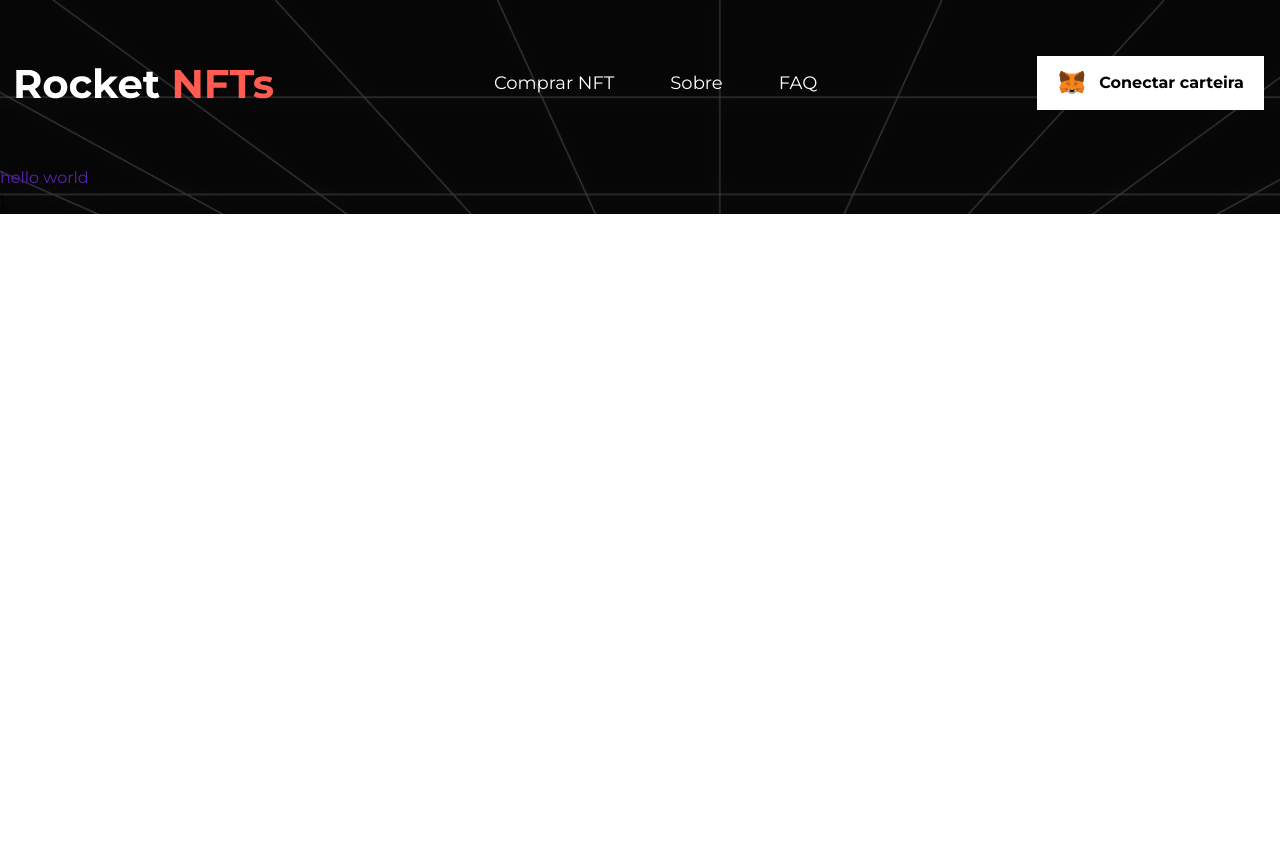
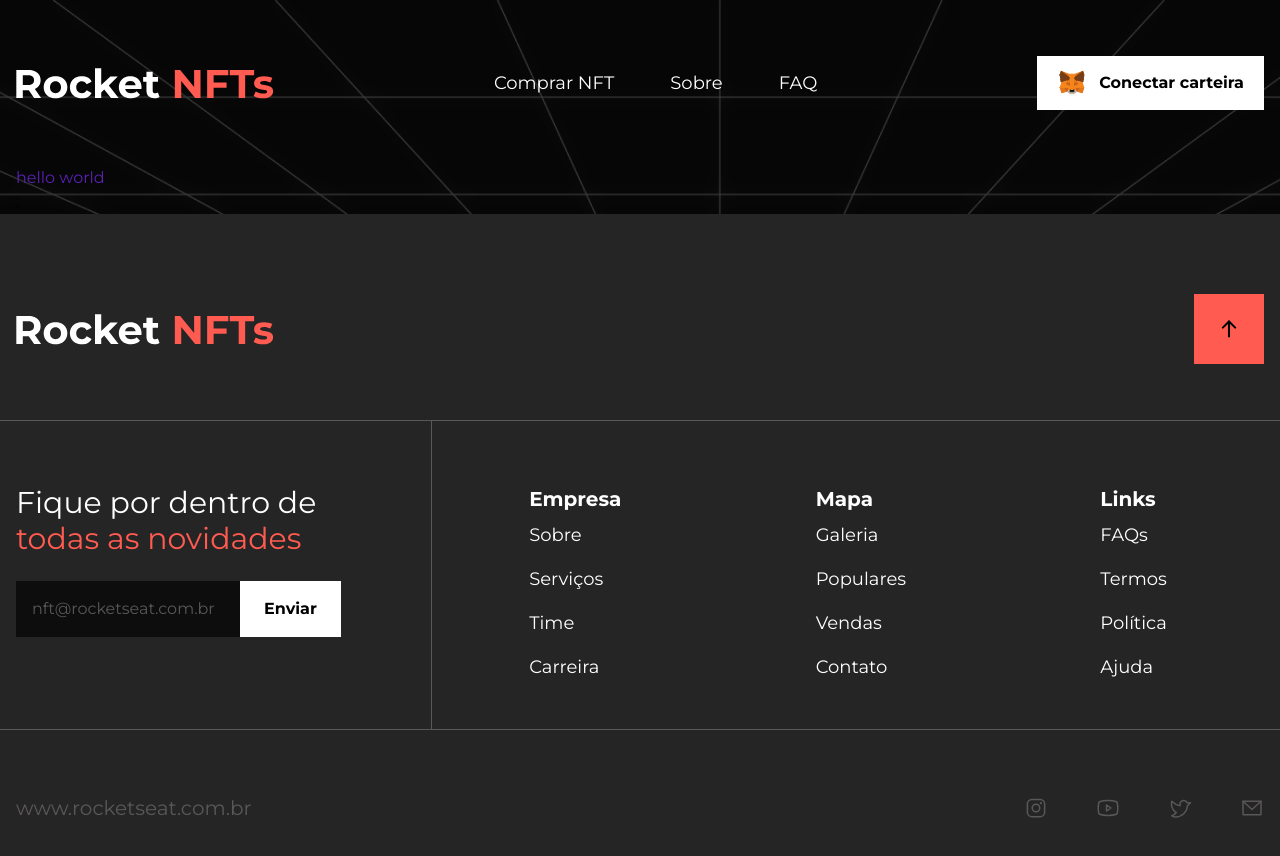
Before and after one commit to devsantosbruno/rocket-NFT, a React (Vite) app: page / in a window 1280 px wide. Shown: the top 856 px of the page. Before the commit the page ends 800 px from the top, so only its background shows below. Built offline with nearby package versions, Linux system fonts and the light colour scheme.

Commit message:
feat: footer for desktop

```diff
--- a/package.json
+++ b/package.json
@@ -9,6 +9,7 @@
     "preview": "vite preview"
   },
   "dependencies": {
+    "phosphor-react": "^1.4.1",
     "react": "^18.2.0",
     "react-dom": "^18.2.0"
   },
--- a/src/App.tsx
+++ b/src/App.tsx
@@ -1,11 +1,15 @@
-import { Header } from "./components/header";
+import { Footer } from "./components/Footer";
+import { Header } from "./components/Header";
 import "./styles/global.css";
 
 export function App() {
   return (
     <div className="bg-nft">
       <Header />
-      <h1 className="text-violet-800">hello world</h1>);
+      <div className="container px-4 mx-auto">
+        <h1 className="text-violet-800">hello world</h1>;
+      </div>
+      <Footer />
     </div>
   );
 }
--- /dev/null
+++ b/src/components/Footer.tsx
@@ -0,0 +1,157 @@
+import {
+  ArrowUp,
+  EnvelopeSimple,
+  InstagramLogo,
+  TwitterLogo,
+  YoutubeLogo,
+} from "phosphor-react";
+
+export function Footer() {
+  return (
+    <div className="bg-[#252525]">
+      <div className="container px-4 mx-auto pt-20 pb-14">
+        <div className="flex items-center justify-between">
+          <a href="#">
+            <img src="logo.svg" alt="" />
+          </a>
+
+          <button type="button" className="bg-[#FF5B50] p-6">
+            <ArrowUp size={22} color="black" weight="bold" />
+          </button>
+        </div>
+      </div>
+
+      <div className="border-t-[1px] border-b-[1px] border-[#5A5757]">
+        <div className="container px-4 mx-auto">
+          <div className="grid grid-cols-3">
+            <div className="border-r-[1px] border-[#5A5757] pt-16 pb-12">
+              <h3 className="text-white text-3xl font-normal">
+                Fique por dentro de <br />
+                <span className="text-[#FF5B50]">todas as novidades</span>
+              </h3>
+
+              <div className="flex mt-6">
+                <input
+                  type="text"
+                  placeholder="nft@rocketseat.com.br"
+                  className="bg-[#0D0D0D] text-white placeholder:text-[#5A5757] px-4 py-4 border-none outline-none"
+                  required
+                />
+                <button
+                  type="submit"
+                  className="bg-white text-black font-bold px-6 py-4"
+                >
+                  Enviar
+                </button>
+              </div>
+            </div>
+
+            <div className="col-span-2 flex justify-around pt-16 pb-12">
+              <div>
+                <h4 className="text-white font-bold text-xl mb-2">Empresa</h4>
+                <nav className="flex flex-col space-y-4">
+                  {[
+                    ["Sobre", "/home"],
+                    ["Serviços", "/home"],
+                    ["Time", "/home"],
+                    ["Carreira", "/home"],
+                  ].map(([title, url]) => (
+                    <div>
+                      <a
+                        href={url}
+                        className="text-white text-lg text-[#5A5757] hover:text-[#FF5B50] transition duration-200"
+                      >
+                        {title}
+                      </a>
+                    </div>
+                  ))}
+                </nav>
+              </div>
+
+              <div>
+                <h4 className="text-white font-bold text-xl mb-2">Mapa</h4>
+                <nav className="flex flex-col space-y-4">
+                  {[
+                    ["Galeria", "/home"],
+                    ["Populares", "/home"],
+                    ["Vendas", "/home"],
+                    ["Contato", "/home"],
+                  ].map(([title, url]) => (
+                    <div>
+                      <a
+                        href={url}
+                        className="text-white text-lg text-[#5A5757] hover:text-[#FF5B50] transition duration-200"
+                      >
+                        {title}
+                      </a>
+                    </div>
+                  ))}
+                </nav>
+              </div>
+
+              <div>
+                <h4 className="text-white font-bold text-xl mb-2">Links</h4>
+                <nav className="flex flex-col space-y-4">
+                  {[
+                    ["FAQs", "/home"],
+                    ["Termos", "/home"],
+                    ["Política", "/home"],
+                    ["Ajuda", "/home"],
+                  ].map(([title, url]) => (
+                    <div>
+                      <a
+                        href={url}
+                        className="text-white text-lg text-[#5A5757] hover:text-[#FF5B50] transition duration-200"
+                      >
+                        {title}
+                      </a>
+                    </div>
+                  ))}
+                </nav>
+              </div>
+            </div>
+          </div>
+        </div>
+      </div>
+
+      <div className="container px-4 py-16 mx-auto">
+        <div className="flex items-center justify-between">
+          <a
+            href="https://www.rocketseat.com.br/"
+            target="_blank"
+            className="text-xl text-[#5A5757] hover:text-[#FF5B50] transition duration-200"
+          >
+            www.rocketseat.com.br
+          </a>
+
+          <div className="flex items-center space-x-12">
+            <a href="#" target="_blank">
+              <InstagramLogo
+                size={24}
+                className="text-[#5A5757] hover:text-[#FF5B50] transition duration-200"
+              />
+            </a>
+            <a href="#" target="_blank">
+              <YoutubeLogo
+                size={24}
+                className="text-[#5A5757] hover:text-[#FF5B50] transition duration-200"
+              />
+            </a>
+            <a href="#" target="_blank">
+              <TwitterLogo
+                size={24}
+                className="text-[#5A5757] hover:text-[#FF5B50] transition duration-200"
+              />
+            </a>
+            <a href="#" target="_blank">
+              <EnvelopeSimple
+                size={24}
+                className="text-[#5A5757] hover:text-[#FF5B50] transition duration-200"
+              />
+            </a>
+          </div>
+        </div>
+      </div>
+    </div>
+  );
+}
--- a/src/components/header.tsx
+++ b/src/components/header.tsx
@@ -13,7 +13,10 @@ export function Header() {
               ["Sobre", "/home"],
               ["FAQ", "/home"],
             ].map(([title, url]) => (
-              <a href={url} className="text-white text-lg">
+              <a
+                href={url}
+                className="text-lg text-white hover:text-[#FF5B50] transition duration-200"
+              >
                 {title}
               </a>
             ))}
```
Also changed, not shown: 1 other file (tests, documents, lock files or other folders).
